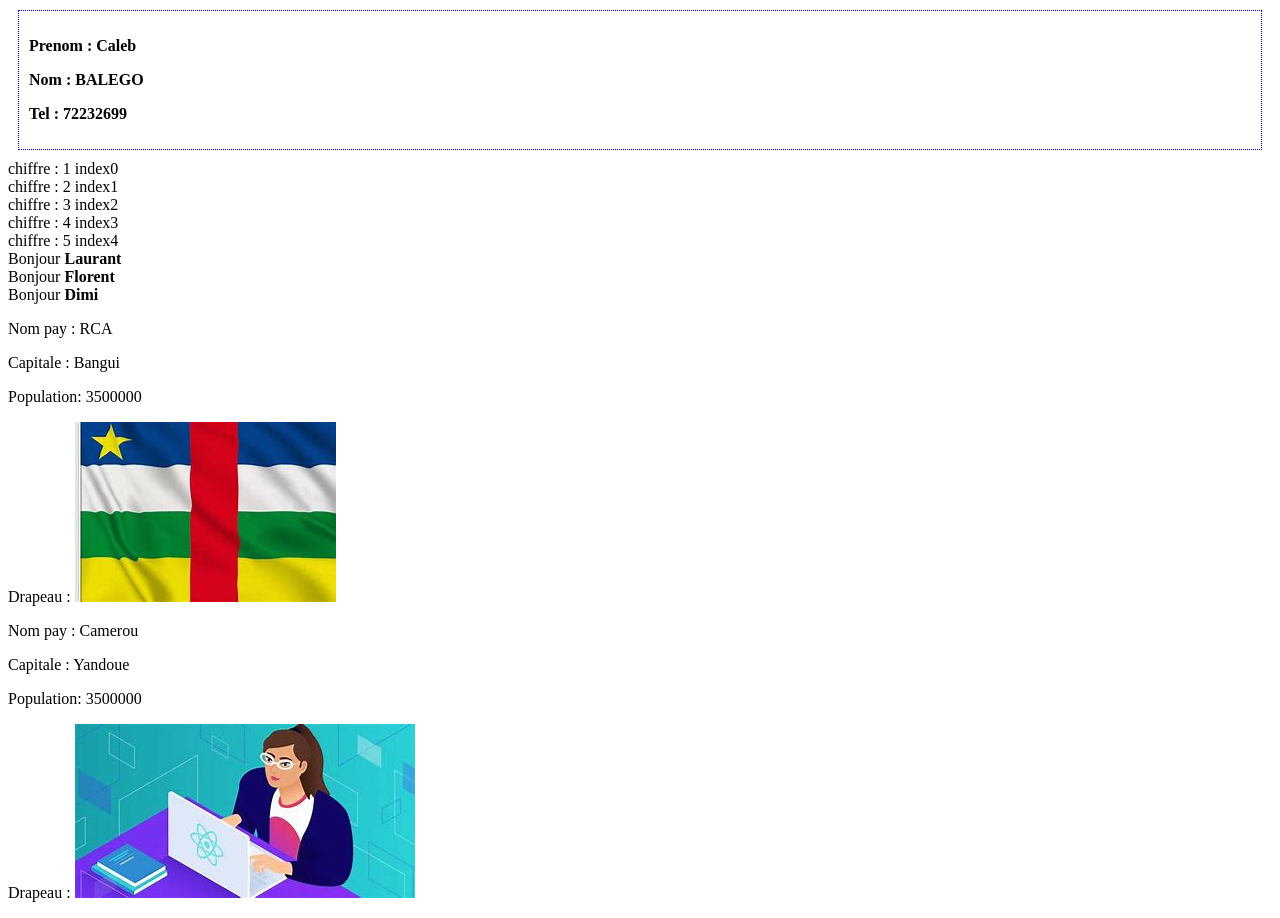
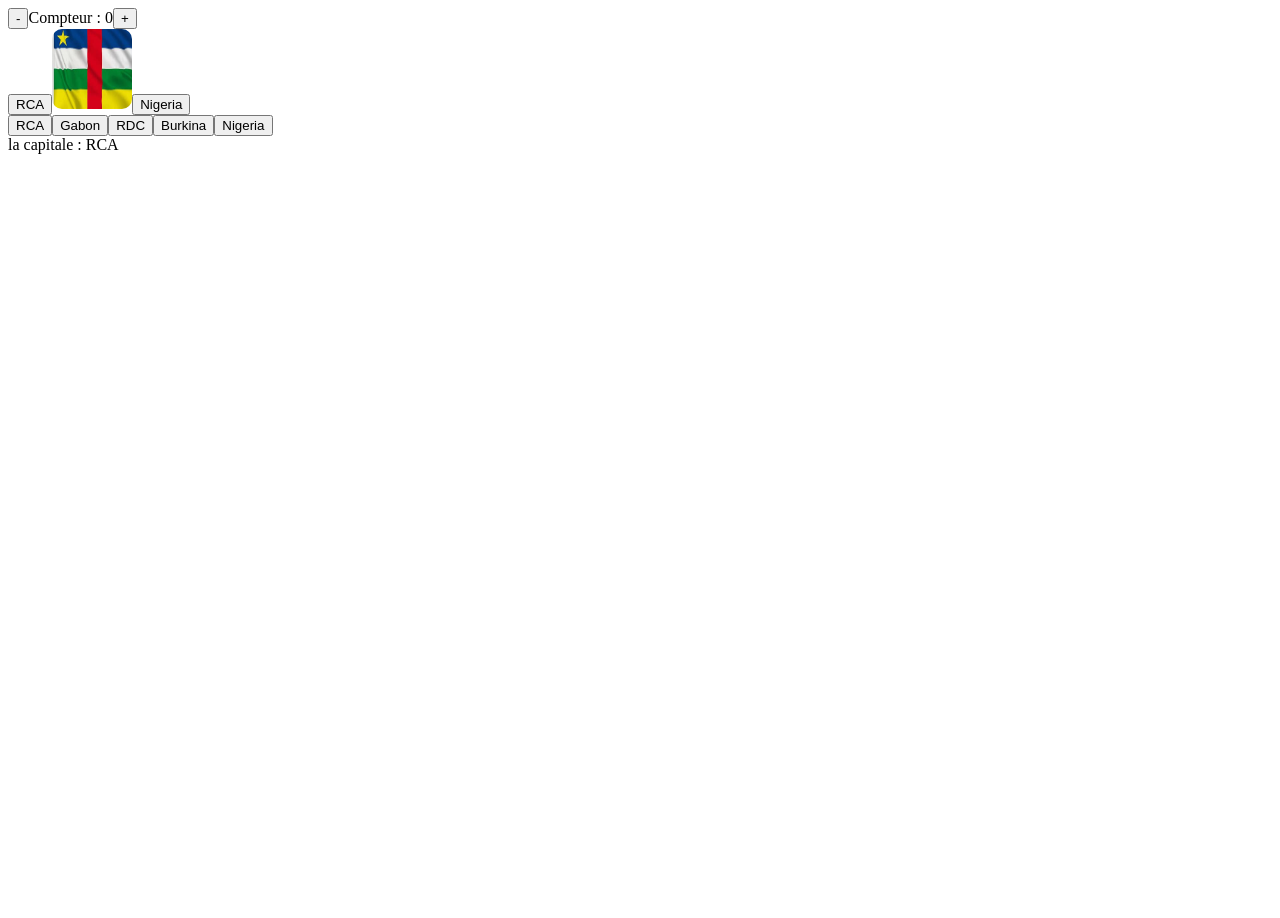
Before and after one commit to Ramses1er/react, a React (Vite) app: page / in a window 1280 px wide. After the commit the page ends 800 px from the top, so only its background shows below. Built offline with nearby package versions, Linux system fonts and the light colour scheme.

Commit message:
13/02/2025

```diff
--- /dev/null
+++ b/src/04/App.tsx
@@ -0,0 +1,28 @@
+import { useState } from "react";
+import Drapeau from "./Drapeau";
+import Ex02 from "./Ex2";
+
+export default function App() {
+  const [valeur, setValeur] = useState(0);
+
+  function Augementer() {
+    setValeur(v=>v+1)
+  }
+
+  function Diminuer() {
+    setValeur((v) => v - 1);
+  }
+
+  return (
+    <div>
+      <button onClick={Diminuer}>-</button>
+      Compteur : {valeur}
+      <button onClick={Augementer}>+</button>
+      <div>
+        <Drapeau/>
+
+        <Ex02/>
+      </div>
+    </div>
+  );
+}
--- /dev/null
+++ b/src/04/Drapeau.tsx
@@ -0,0 +1,27 @@
+import { useState } from "react";
+
+export default function Drapeau() {
+    const [url,setUrl] = useState('/RCA.jpeg')
+
+    function RCA(){
+        setUrl('/RCA.jpeg')
+    }
+
+    function Nigeria(){
+        setUrl("/Nigeria.png");
+    }
+
+  return (
+    <>
+      <button onClick={RCA}>RCA</button>
+      {url && (
+        <img
+          src={url}
+          alt=""
+          style={{ width: 80, height: 80, borderRadius: 10 }}
+        />
+      )}
+      <button onClick={Nigeria}>Nigeria</button>
+    </>
+  );
+}
--- /dev/null
+++ b/src/04/Ex2.tsx
@@ -0,0 +1,38 @@
+import { useState } from "react";
+
+export default function Ex02() {
+    const [capital,setCapital] = useState("RCA")
+
+    function RCA(){
+        setCapital("Bangui")
+    }
+
+    function Gabon(){
+        setCapital("Libre ville");
+    }
+
+    function RDC(){
+        setCapital("Kinshasa");
+    }
+
+    function Burkina(){
+        setCapital("Unkonwn");
+    }
+
+    function Nigeria(){
+        setCapital("RAS");
+    }
+
+  return (
+    <>
+      <div>
+        <button onClick={RCA}>RCA</button>
+        <button onClick={Gabon}>Gabon</button>
+        <button onClick={RDC}>RDC</button>
+        <button onClick={Burkina}>Burkina</button>
+        <button onClick={Nigeria}>Nigeria</button>
+      </div>
+      <div>la capitale : {capital}</div>
+    </>
+  );
+}
--- a/src/main.tsx
+++ b/src/main.tsx
@@ -1,5 +1,5 @@
 import { createRoot } from "react-dom/client";
 
-import App03 from "./03/App03.tsx";
+import App from "./04/App.tsx";
 
-createRoot(document.getElementById("root")!).render(<App03/>);
+createRoot(document.getElementById("root")!).render(<App/>);
```
Also changed, not shown: public/Nigeria.png (added), src/03/App0303.tsx (line endings or trailing spaces).
